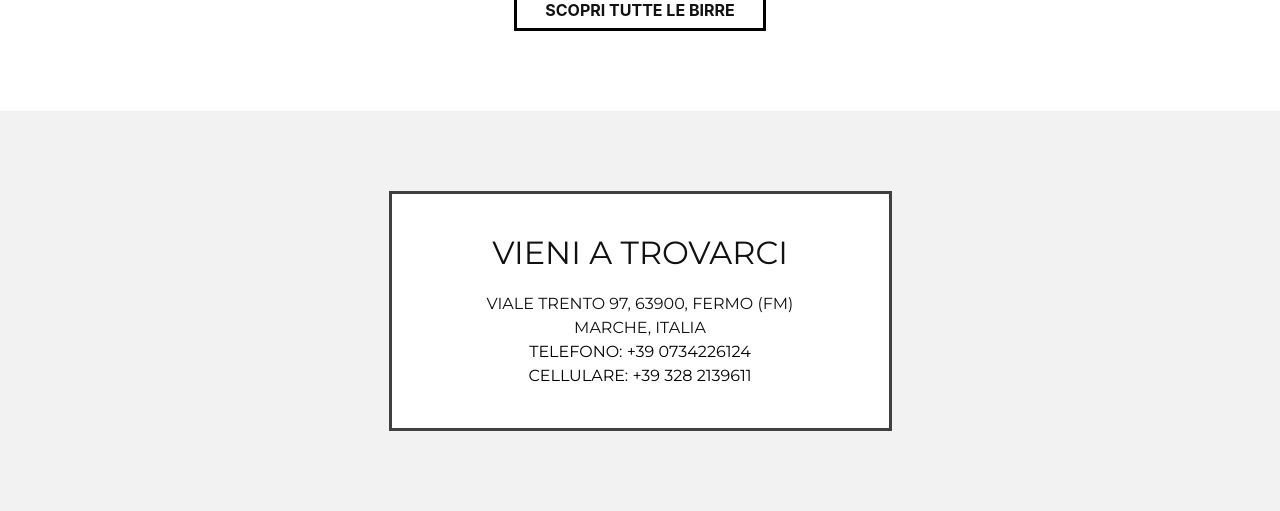
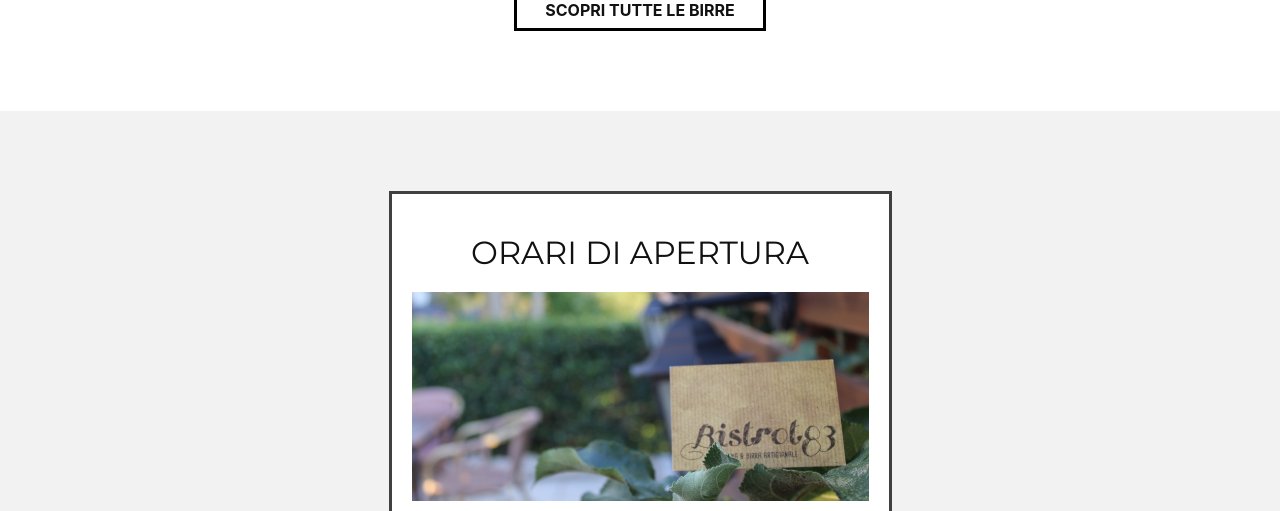
Before and after one commit to cruccc/bistrot, a PHP site: page / in a window 1280 px wide. Shown: the part 2131-2642 px from the top of the page. Run offline with PHP 8.4, Linux system fonts and the light colour scheme; grey boxes are pictures that could not be loaded.

Commit message:
aggiunta placeholder foto orari

```diff
--- a/index.php
+++ b/index.php
@@ -92,8 +92,16 @@
 
         </div>
 
+        <!--Riquadro orari-->
+        <div class="row riga riga2">
+            <div class="riquadro">
+                <h2>ORARI DI APERTURA</h2>
+                <img class="img-fluid" style="margin:0px;" src="images/copertina_crop.jpeg">
+            </div>
+        </div>
+
         <!--Riquadro contatti-->
-        <div class="row riga riga2" id="section-2" >
+        <div class="row riga riga1" id="section-2" >
             <div class="riquadro">
                 <h2>VIENI A TROVARCI</h2>
                 <p>VIALE TRENTO 97, 63900, FERMO (FM)<br>MARCHE, ITALIA<br>
```
